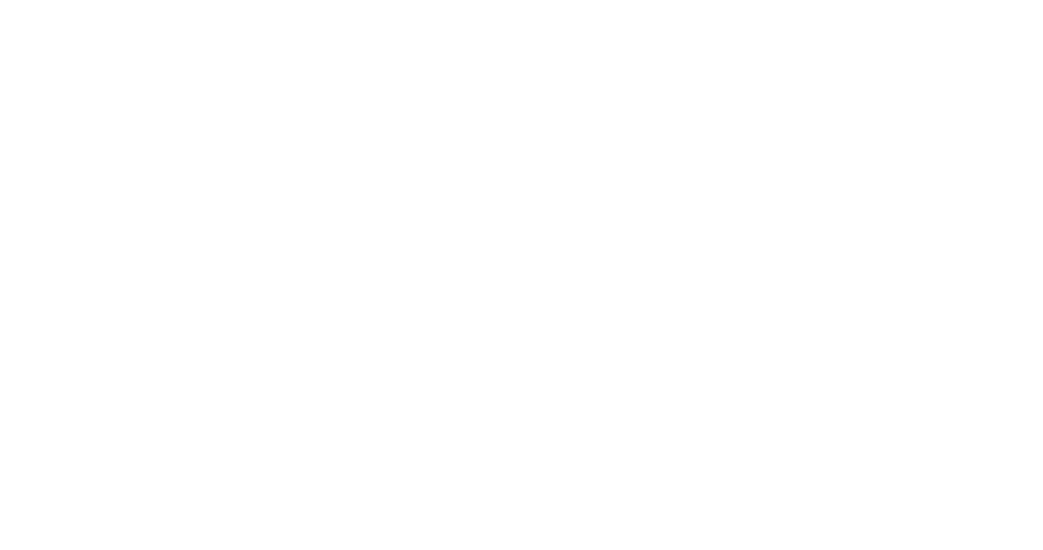
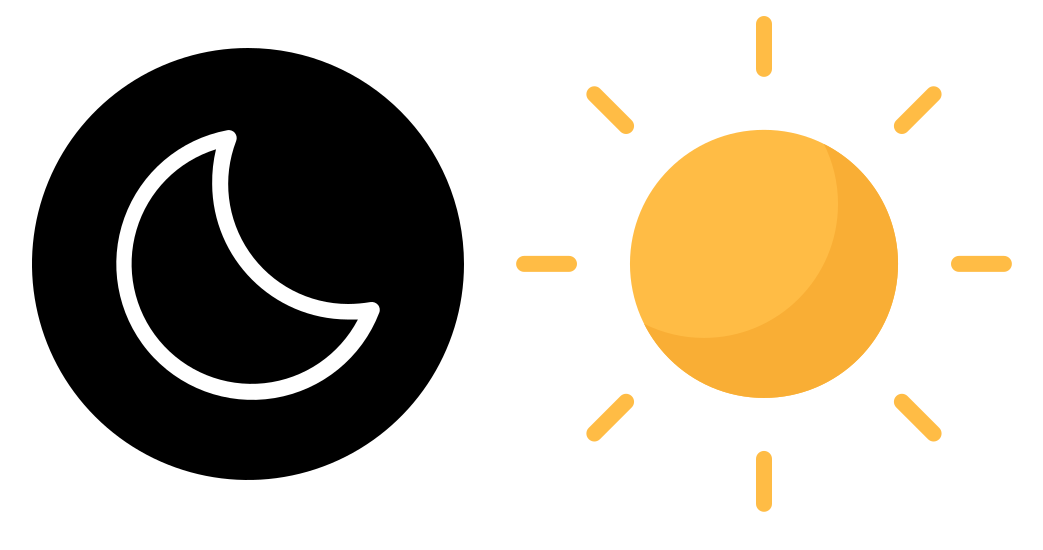
Before and after one commit to VishalValvi-83/Dark-Light-theme, a plain HTML site: page Index.html in a window 1280 px wide. Shown: the whole page, without its empty margins (16-1059 px from the left). Drawn offline with Linux system fonts and the light colour scheme.

Commit message:
Added png for light and dark theme

```diff
--- a/Index.html
+++ b/Index.html
@@ -6,6 +6,9 @@
     <title>Light-Dark Theme Changer</title>
 </head>
 <body>
-
+    <div class="theme-container" id="container">
+        <img class="theme-icon" src="dark-mode.png" alt="" id="img-dark" onclick="darkMode()">
+        <img class="theme-icon img-light" src="light-mode.png" alt="" id="img-light" onclick="lightMode()">
+    </div>
 </body>
 </html>
```
Also changed, not shown: dark-mode.png (added), light-mode.png (added).
